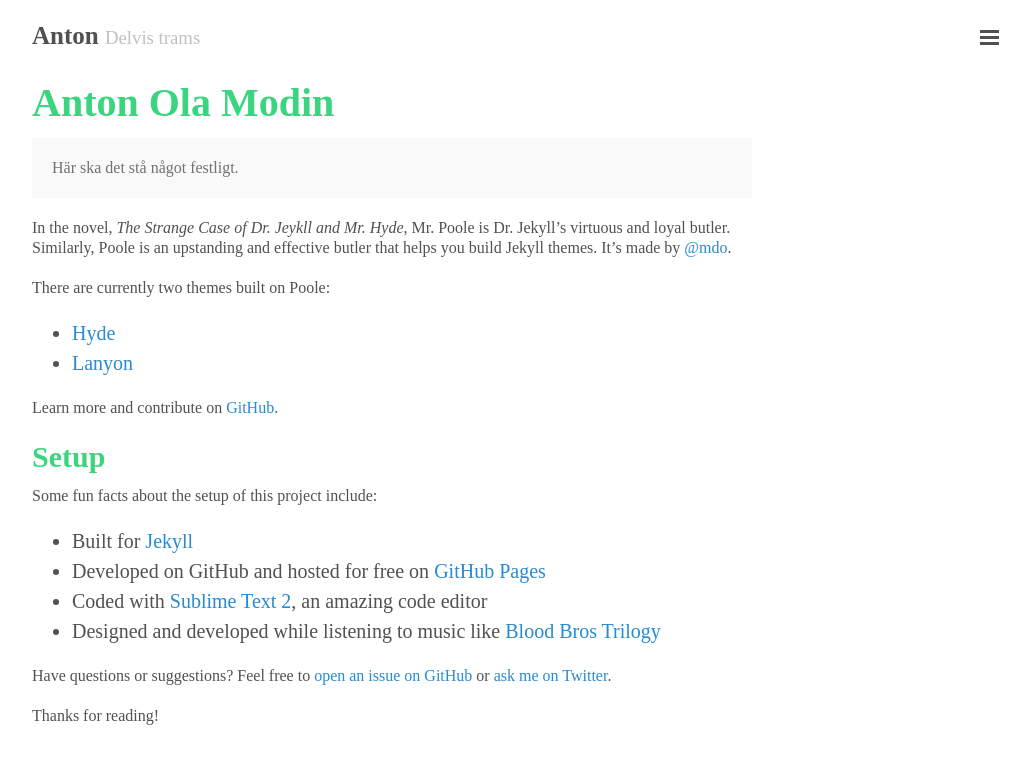
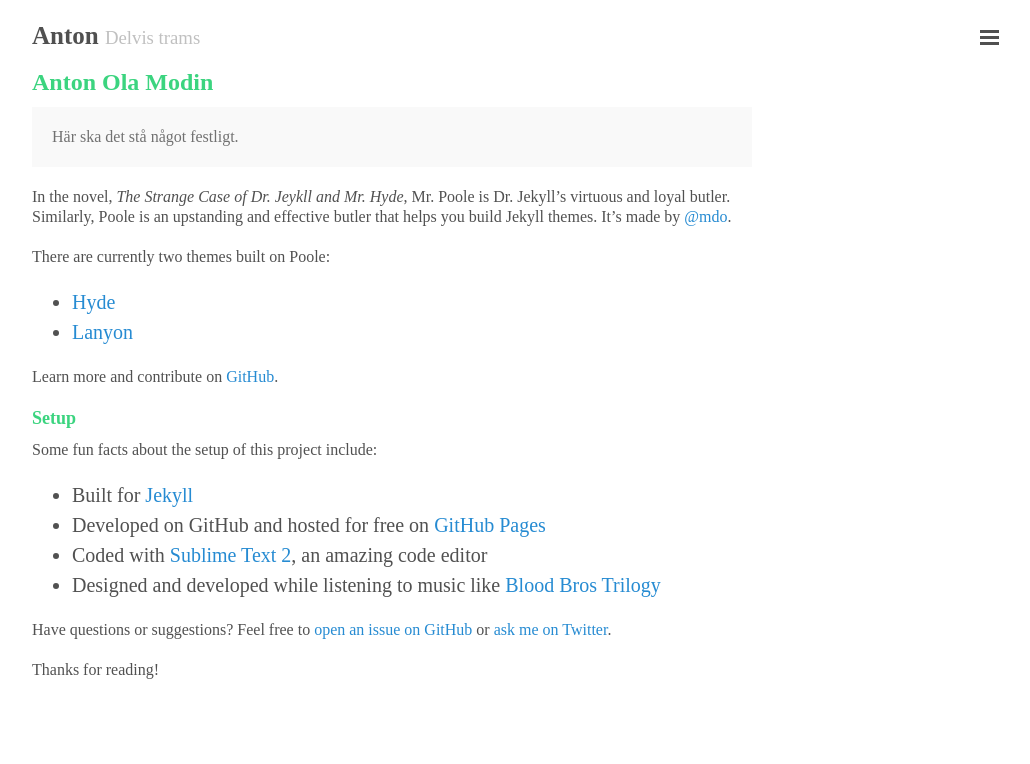
Before and after one commit to antonmodin/jekyllsite, a Jekyll site: the page built from About Anton.md, in a window 1280 px wide. Shown: the top 764 px of the page, without its empty margins (248-1278 px from the left). Built offline with Jekyll 4.4.1, drawn with Linux system fonts in a browser that asks for light colours; Markdown is read by kramdown in place of the engine named in the settings.

Commit message:
Update lanyon.css

```diff
--- a/public/css/lanyon.css
+++ b/public/css/lanyon.css
@@ -69,8 +69,9 @@
 h1, h2, h3, h4, h5, h6 {
     color: rgb(59,212,127);
 }
-h1  font-size: 120%;
-h2  font-size: 90%;
+h1  {font-size: 120%;
+}
+h2  {font-size: 90%;
 }
 /*
  * Wrapper
```
